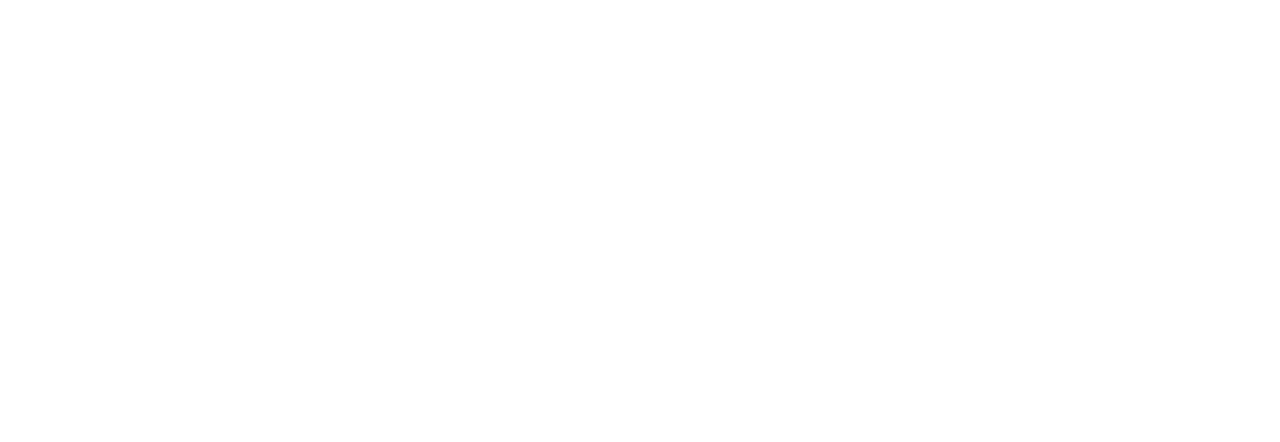
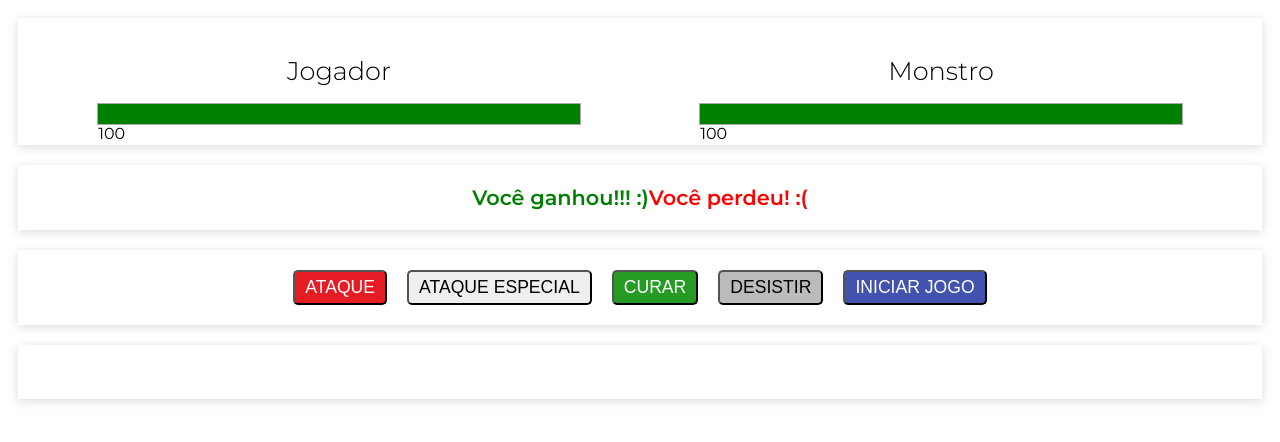
Before and after one commit to raciriaco/JogadorxMonstro, a plain HTML site: page index.html in a window 1280 px wide. Drawn offline with nearby package versions, Linux system fonts and the light colour scheme.

```diff
--- a/index.html
+++ b/index.html
@@ -32,10 +32,10 @@
         </div>
         <div class="panel buttons">
             <template>
-                <button :class="ocultarHidden = true ? {'attack': 'overflow:hidden'} : 'attack'" @click="ataqueScores">Ataque</button>
-                <button :class="ocultarHidden = true ? {'especial-attack': 'overflow:hidden'} : 'especial-attack'" @click="especialScores">Ataque Especial</button>
-                <button :class="ocultarHidden = true ? {'heal': 'overflow: hidden'} : 'heal'" @click="curarScores">Curar</button>
-                <button :class="ocultarHidden = true ? {'give-up': 'overflow: hidden' : 'give-up'}" @click="desistirJogo">Desistir</button>
+                <button class="btn attack" @click="ataqueScores">Ataque</button>
+                <button class="btn espacial-attack" @click="especialScores">Ataque Especial</button>
+                <button class="btn heal" @click="curarScores">Curar</button>
+                <button class="btn give-up" @click="desistirJogo">Desistir</button>
             </template>
             <button class="btn new-game">Iniciar Jogo</button>
         </div>
```
